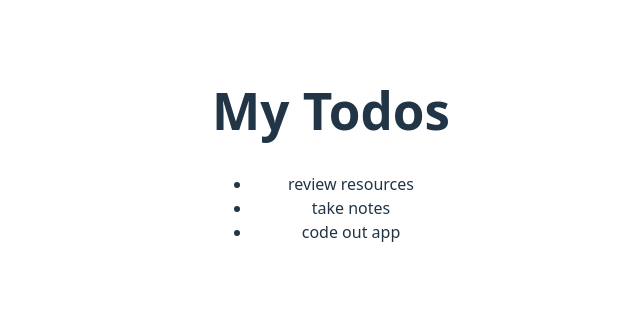
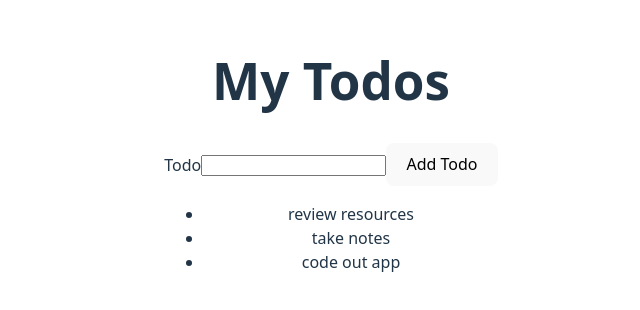
Before and after one commit to Kaleidoscopee/todo-list-2025, a React (Vite) app: page / in a window 1280 px wide. Shown: the part 246-556 px from the top of the page, without its empty margins (309-949 px from the left). Built offline with nearby package versions, Linux system fonts and the light colour scheme.

Commit message:
added todolist and todo form components

```diff
--- a/src/App.jsx
+++ b/src/App.jsx
@@ -1,19 +1,15 @@
 import './App.css'
+import TodoList from './TodoList'
+import TodoForm from './TodoForm'
 
 function App() {
-  const todos = [
-    {id: 1, title: "review resources"},
-    {id: 2, title: "take notes"},
-    {id: 3, title: "code out app"},
-]
 
   return (
 
     <div>
       <h1>My Todos</h1>
-      <ul>
-            {todos.map(todo => <li key={todo.id}>{todo.title}</li>)}
-        </ul>
+      <TodoForm></TodoForm>
+      <TodoList></TodoList>
     </div>
 
   )
--- /dev/null
+++ b/src/TodoForm.jsx
@@ -0,0 +1,13 @@
+function TodoForm(){
+    return(
+        <>
+            <form>
+                <label htmlFor="todoTitle">Todo</label>
+                <input id="todoTitle"></input>
+                <button>Add Todo</button>
+            </form>
+        </>
+    )
+}
+
+export default TodoForm
--- /dev/null
+++ b/src/TodoList.jsx
@@ -0,0 +1,17 @@
+function TodoList(){
+    const todos = [
+    {id: 1, title: "review resources"},
+    {id: 2, title: "take notes"},
+    {id: 3, title: "code out app"},
+]
+
+
+    return(
+        <ul>
+            {todos.map(todo => <li key={todo.id}>{todo.title}</li>)}
+        </ul>
+    )
+}
+
+
+export default TodoList
```
